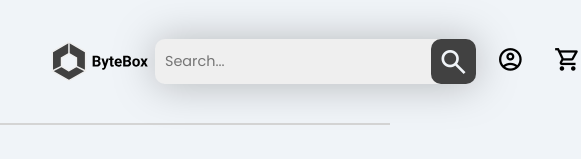
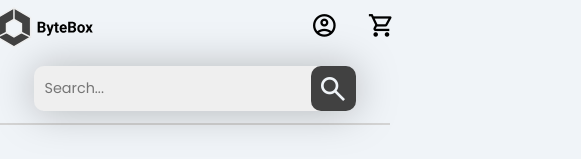
Before and after one commit to onadakoa/ByteBox, a Next.js app: page /cart in a window 390 px wide. Shown: the top 159 px of the page, 581 px wide, since content can reach past the window. Built offline with nearby package versions, Linux system fonts and the light colour scheme.

Commit message:
navbar responsivity

```diff
--- a/components/NavBar/NavBar.module.css
+++ b/components/NavBar/NavBar.module.css
@@ -6,14 +6,14 @@
     box-sizing: border-box;
 
     position: sticky;
-    top: 0px;
+    top: 0;
 
     display: grid;
     align-items: center;
     justify-items: center;
     grid-template-columns: 200px 1fr 200px;
 
-    padding: 0px 50px;
+    padding: 0 50px;
 }
 
 .logoContainer {
@@ -31,17 +31,17 @@
     gap: 30px;
 }
 
-.iconsContainer>a>span {
+.iconsContainer > a > span {
     font-size: 2.2rem;
 }
 
 
-@media (width <=1000px) {
+@media (width <= 1000px) {
     .logoContainer {
         width: 100px;
     }
 
-    .iconsContainer>a>span {
+    .iconsContainer > a > span {
         font-size: 1.7rem;
     }
 
@@ -49,3 +49,16 @@
         grid-template-columns: 100px 1fr 100px;
     }
 }
+
+@media (width <= 800px) {
+    .container > div:nth-child(2) {
+        order: 3;
+        grid-column: span 2;
+    }
+
+    .container {
+        grid-template-columns: 200px 200px;
+        padding: 0;
+        justify-content: center;
+    }
+}
```
